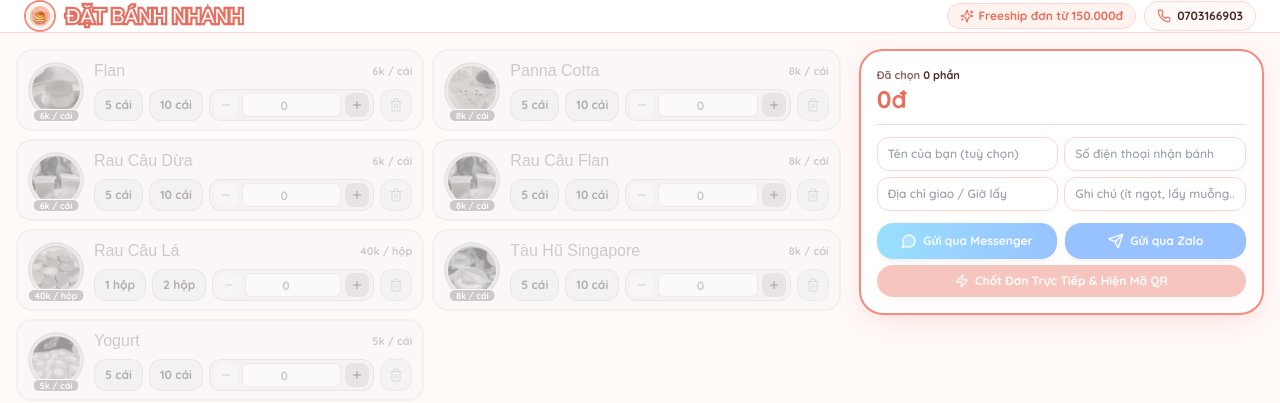
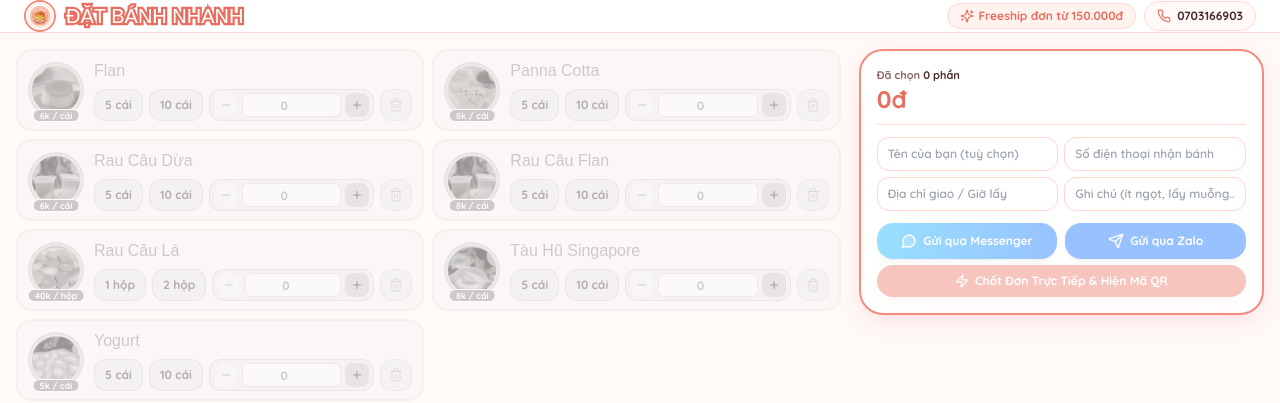
Before and after one commit to kura-hashed/flandi, a Next.js app: page /order in a window 1280 px wide. Shown: the top 403 px of the page. Built offline with nearby package versions, Linux system fonts and the light colour scheme; a web font is replaced by a local one.

Commit message:
fix(order): remove duplicate top-right price label on product card

```diff
--- a/src/app/order/page.tsx
+++ b/src/app/order/page.tsx
@@ -464,14 +464,10 @@ export default function QuickSingleScreenOrderPage() {
                         >
                           {product.name}
                         </h2>
-                        {isSelected ? (
+                        {isSelected && (
                           <span className="shrink-0 px-2 py-0.5 rounded-full bg-flandi-coral text-white text-[10px] font-black leading-none shadow-2xs">
                             {currentQty} {unitLabel} •{" "}
                             {formatVND(product.price * currentQty)}
-                          </span>
-                        ) : (
-                          <span className="shrink-0 text-[11px] font-bold text-stone-400">
-                            {product.badgeText}
                           </span>
                         )}
                       </div>
```
